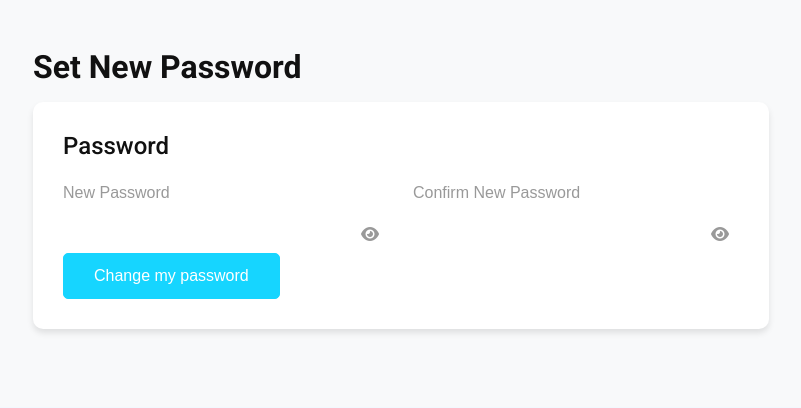
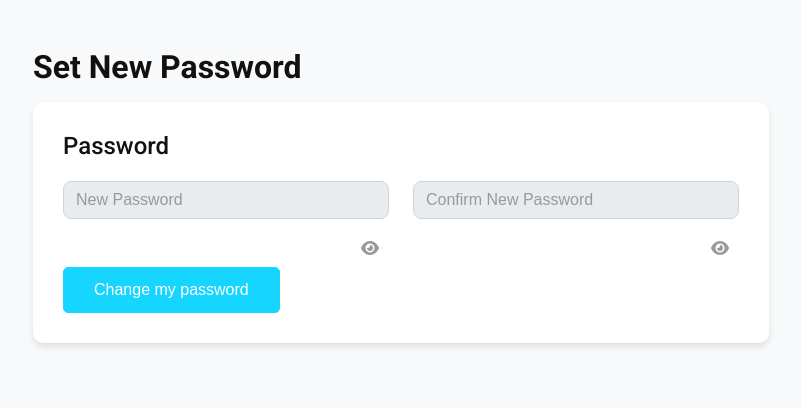
Before and after one commit to Okpara007/buzz4less, a Django app: page /accounts/reset/1/1/ in a window 1280 px wide. Shown: the part 75-483 px from the top of the page, without its empty margins (239-1040 px from the left). Run offline with Django 5.2, Linux system fonts and the light colour scheme; some libraries are stand-ins or nearby versions.

Commit message:
check design again

```diff
--- a/templates/registration/password_reset_confirm.html
+++ b/templates/registration/password_reset_confirm.html
@@ -17,7 +17,7 @@
                     <!-- New Password Input -->
                     <div class="row">
                         <div class="col-md-6 mb-3">
-                            <label for="new_password1" class="form-label">New Password</label>
+                            <label for="new_password1" class="form-label form-control">New Password</label>
                             <div class="password-toggle">
                                 {{ form.new_password1 }}
                                 <span class="toggle-password" onclick="togglePasswordVisibility('id_new_password1')">
@@ -27,7 +27,7 @@
                         </div>
 
                         <div class="col-md-6 mb-3">
-                            <label for="new_password2" class="form-label">Confirm New Password</label>
+                            <label for="new_password2" class="form-label form-control">Confirm New Password</label>
                             <div class="password-toggle">
                                 {{ form.new_password2 }}
                                 <span class="toggle-password" onclick="togglePasswordVisibility('id_new_password2')">
```
